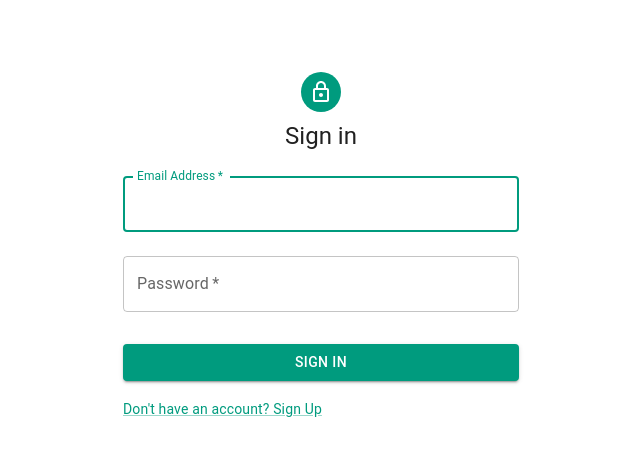
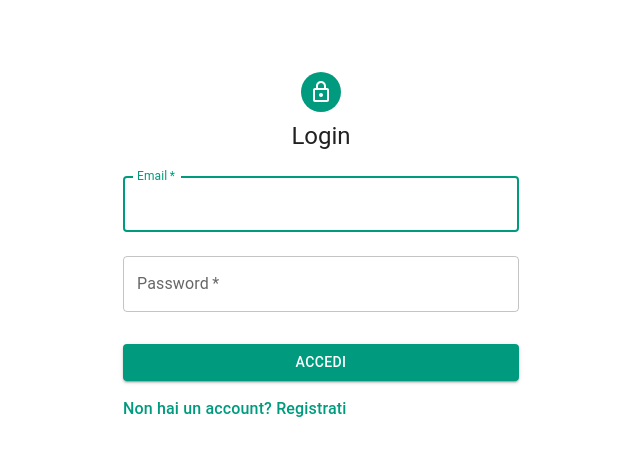
Before and after one commit to FLopriore/AssetFlow, a React (Vite) app in the folder client/: page /login in a window 1280 px wide. Shown: the top 456 px of the page, without its empty margins (319-959 px from the left). Built offline with nearby package versions, Linux system fonts and the light colour scheme.

Commit message:
minor fixes in routing

```diff
--- a/client/src/components/AppBar.jsx
+++ b/client/src/components/AppBar.jsx
@@ -27,7 +27,7 @@ export default function MenuAppBar() {
             <AppBar position="static">
                 <Toolbar>
                     <Typography variant="h6" component="div" sx={{flexGrow: 1}}>
-                        Welcome to AssetFlow!
+                        Benvenuto su AssetFlow!
                     </Typography>
                     <div>
                         <IconButton
--- a/client/src/components/DeleteObjectivesDialog.jsx
+++ b/client/src/components/DeleteObjectivesDialog.jsx
@@ -39,7 +39,7 @@ export default function DeleteObjectivesDialog({isOpen, setOpen, delObjective, s
                 Sei sicuro di voler eliminare l'obiettivo?
             </DialogContent>
             <DialogContentText sx={{mr: 4, ml: 4}}>
-                Dovrai riallocare le percentuali agli altri obiettivi.
+                Dovrai riallocare le percentuali degli obiettivi rimanenti.
             </DialogContentText>
             <DialogActions sx={{mt: 2}}>
                 <Button onClick={handleClose} sx={{color: '#ff9100'}}>Annulla</Button>
--- a/client/src/components/SaveMoney.jsx
+++ b/client/src/components/SaveMoney.jsx
@@ -84,7 +84,7 @@ export default function SaveMoney({enable, setEnable, objectivesList, setObjecti
                     margin="dense"
                     id="save-money-input"
                     name="save-money-input"
-                    label="Importo da risparmiare"
+                    label="Importo da assegnare"
                     type="number"
                     inputProps={{min: 0, max: total}}
                     variant="outlined"
--- a/client/src/components/SignIn.jsx
+++ b/client/src/components/SignIn.jsx
@@ -9,7 +9,7 @@ import Box from '@mui/material/Box';
 import LockOutlinedIcon from '@mui/icons-material/LockOutlined';
 import Typography from '@mui/material/Typography';
 import Container from '@mui/material/Container';
-import {useNavigate} from 'react-router-dom';
+import {useNavigate, NavLink} from 'react-router-dom';
 
 const baseURL = 'http://localhost:3000'
 
@@ -70,7 +70,7 @@ export default function SignIn({verify}) {
                     <LockOutlinedIcon/>
                 </Avatar>
                 <Typography component="h1" variant="h5">
-                    Sign in
+                    Login
                 </Typography>
                 <Box component="form" onSubmit={handleSubmit} noValidate sx={{mt: 1}}>
                     <TextField
@@ -78,7 +78,7 @@ export default function SignIn({verify}) {
                         required
                         fullWidth
                         id="email"
-                        label="Email Address"
+                        label="Email"
                         name="email"
                         autoComplete="email"
                         autoFocus
@@ -99,13 +99,14 @@ export default function SignIn({verify}) {
                         variant="contained"
                         sx={{mt: 3, mb: 2, bgcolor: '#009b7e'}}
                     >
-                        Sign In
+                        Accedi
                     </Button>
                     <Grid container>
                         <Grid item>
-                            <Link href="/signup" variant="body2">
-                                {"Don't have an account? Sign Up"}
-                            </Link>
+                            <NavLink to='/signup' style={{color: '#009b7e'}}
+                            variant="body2">
+                                {"Non hai un account? Registrati"}
+                            </NavLink>
                         </Grid>
                     </Grid>
                 </Box>
--- a/client/src/components/SignUp.jsx
+++ b/client/src/components/SignUp.jsx
@@ -9,7 +9,7 @@ import Box from '@mui/material/Box';
 import LockOutlinedIcon from '@mui/icons-material/LockOutlined';
 import Typography from '@mui/material/Typography';
 import Container from '@mui/material/Container';
-import { useNavigate } from 'react-router-dom';
+import { useNavigate, NavLink } from 'react-router-dom';
 
 const baseURL = 'http://localhost:3000'
 
@@ -54,7 +54,7 @@ export default function SignUp() {
             <LockOutlinedIcon />
           </Avatar>
           <Typography component="h1" variant="h5">
-            Sign up
+            Crea un account
           </Typography>
           <Box component="form" noValidate onSubmit={handleSubmit} sx={{ mt: 3 }}>
             <Grid container spacing={2}>
@@ -63,7 +63,7 @@ export default function SignUp() {
                   required
                   fullWidth
                   id="email"
-                  label="Email Address"
+                  label="Email"
                   name="email"
                   autoComplete="email"
                 />
@@ -86,13 +86,14 @@ export default function SignUp() {
               variant="contained"
               sx={{ mt: 3, mb: 2, bgcolor: '#009b7e' }}
             >
-              Sign Up
+              Registrati
             </Button>
             <Grid container justifyContent="flex-end">
               <Grid item>
-                <Link href="/login" variant="body2">
-                  Already have an account? Sign in
-                </Link>
+              <NavLink to='/login' style={{color: '#009b7e'}}
+                variant="body2">
+                {"Hai già un account? Accedi"}
+              </NavLink>
               </Grid>
             </Grid>
           </Box>
```
